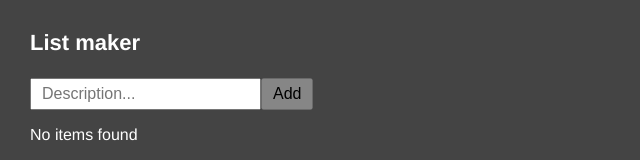
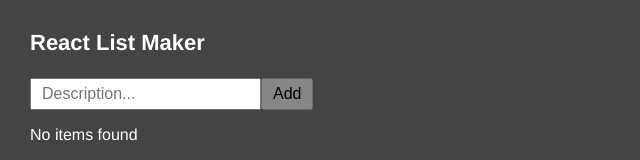
Before and after one commit to rolandjlevy/react-testing-revision-2021-09-05, a React (Create React App) app: page / in a window 1280 px wide. Shown: the top 160 px of the page, without its empty margins (0-640 px from the left). Built offline with nearby package versions, Linux system fonts and the light colour scheme.

Commit message:
Updated tests

```diff
--- a/src/App.js
+++ b/src/App.js
@@ -31,7 +31,7 @@ function App() {
 
   return (
     <main className="App">
-      <h3>List maker</h3>
+      <h3>React List Maker</h3>
 
       <input
         type="text"
```
Also changed, not shown: 1 other file (tests, documents, lock files or other folders).
